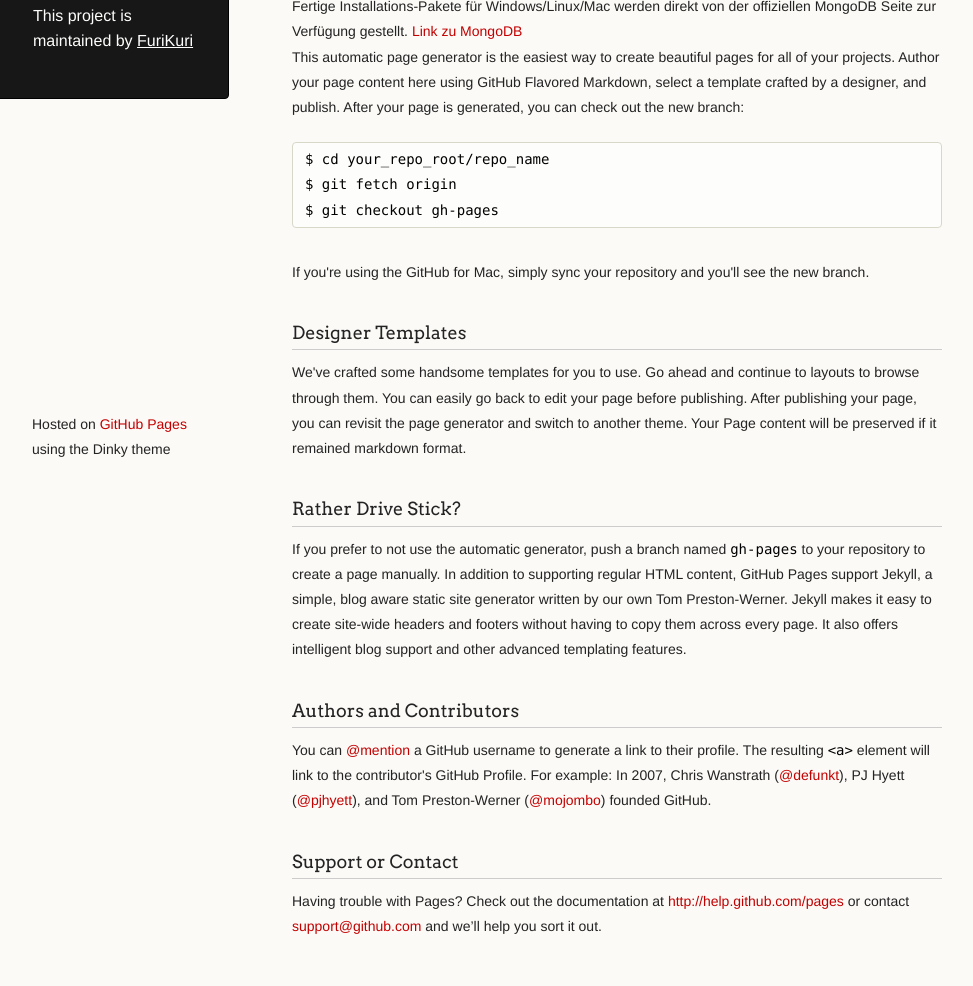
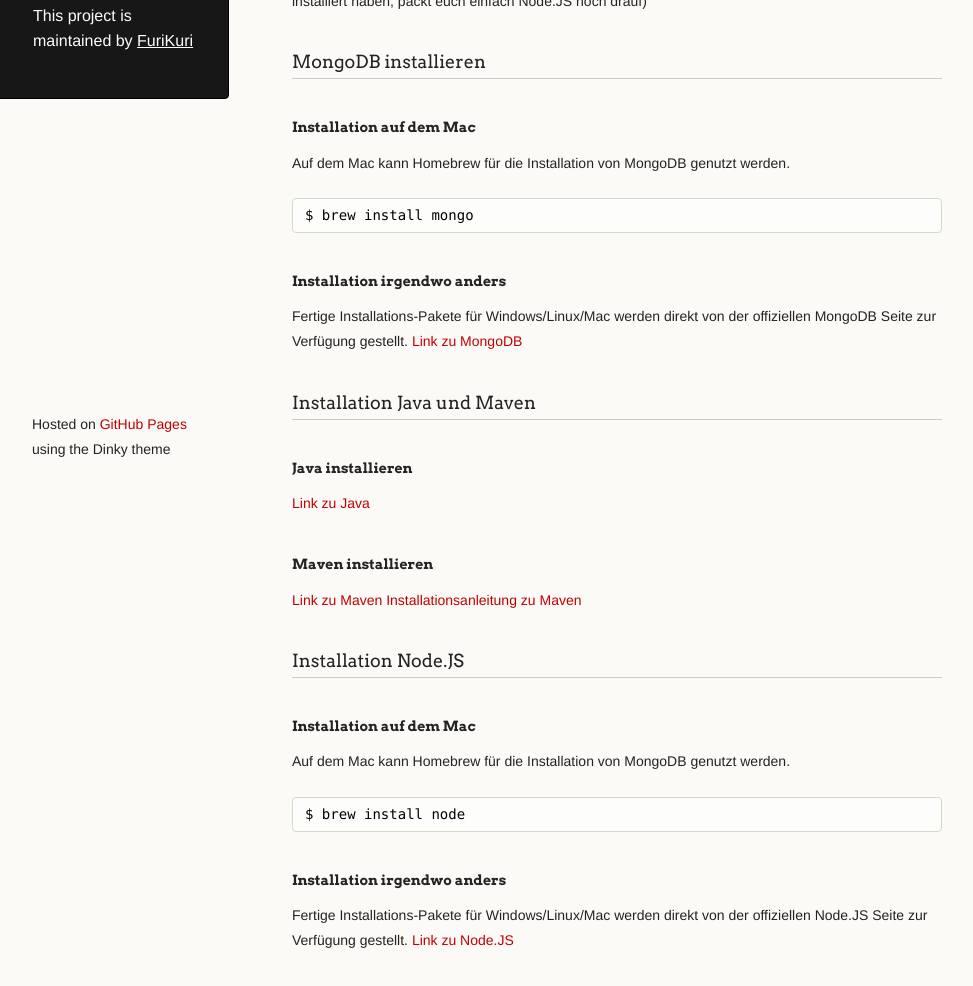
Before and after one commit to FuriKuri/mongodb, a plain HTML site: page index.html in a window 1280 px wide. Shown: the part 306-1292 px from the top of the page, without its empty margins (18-991 px from the left). Drawn offline with Linux system fonts and the light colour scheme.

Commit message:
add full instructions

```diff
--- a/index.html
+++ b/index.html
@@ -30,8 +30,16 @@
 
       </header>
       <section>
-        <h3>
-<a name="welcome-to-github-pages" class="anchor" href="#welcome-to-github-pages"><span class="octicon octicon-link"></span></a>MongoDB installieren</h3>
+        <h2>Der Workshop</h2>
+        Der Workshop wird sich um MongoDB drehen (welch ein Wunder). Dieser wird einen theoretischen Teil haben (Vortrag von mir) +
+        einen praktischen Teil (auf die Tastatur tippern von euch). Damit der letzte Teil problemlos vonstatten gehen kann,
+        würde ich euch bitten euren Rechner diesbezüglich vorzubereiten. Jeder von euch muss MongoDB installieren.
+        Da wir im praktischen Teil nicht nur direkt mit der Datenbank reden werden, sondern uns auch angucken wollen, wie das aus
+        einer Anwendung aussehen würde, muss jeder Java + Maven oder Node.JS installieren. Die Anwendungsübungen sind also in Java oder
+        in JavaScript zu lösen (was euch lieber gefällt, wobei ich die JavaScript Variante bevorzügen würde). Im Zweifel installiert
+        Java, Maven und Node.JS (und da die meisten eh schon Java+Maven installiert haben, packt euch einfach Node.JS noch drauf)
+
+        <h3>MongoDB installieren</h3>
 
 <h4>Installation auf dem Mac</h4>
 <p>
@@ -44,34 +52,26 @@
 Fertige Installations-Pakete für Windows/Linux/Mac werden direkt von der offiziellen MongoDB Seite zur Verfügung gestellt.
 <a href="http://www.mongodb.org/downloads">Link zu MongoDB</a>
 
-<p>This automatic page generator is the easiest way to create beautiful pages for all of your projects. Author your page content here using GitHub Flavored Markdown, select a template crafted by a designer, and publish. After your page is generated, you can check out the new branch:</p>
 
-<pre><code>$ cd your_repo_root/repo_name
-$ git fetch origin
-$ git checkout gh-pages
+<h3>Installation Java und Maven</h3>
+<h4>Java installieren</h4>
+<a href="http://www.oracle.com/technetwork/java/javase/downloads/index.html">Link zu Java</a>
+
+<h4>Maven installieren</h4>
+<a href="http://maven.apache.org/download.cgi">Link zu Maven</a>
+<a href="http://maven.apache.org/download.cgi#Installation">Installationsanleitung zu Maven</a>
+
+<h3>Installation Node.JS</h3>
+<h4>Installation auf dem Mac</h4>
+<p>
+  Auf dem Mac kann Homebrew für die Installation von MongoDB genutzt werden.
+</p>
+<pre><code>$ brew install node
 </code></pre>
+<h4>Installation irgendwo anders</h4>
+Fertige Installations-Pakete für Windows/Linux/Mac werden direkt von der offiziellen Node.JS Seite zur Verfügung gestellt.
+<a href="http://nodejs.org/download/">Link zu Node.JS</a>
 
-<p>If you're using the GitHub for Mac, simply sync your repository and you'll see the new branch.</p>
-
-<h3>
-<a name="designer-templates" class="anchor" href="#designer-templates"><span class="octicon octicon-link"></span></a>Designer Templates</h3>
-
-<p>We've crafted some handsome templates for you to use. Go ahead and continue to layouts to browse through them. You can easily go back to edit your page before publishing. After publishing your page, you can revisit the page generator and switch to another theme. Your Page content will be preserved if it remained markdown format.</p>
-
-<h3>
-<a name="rather-drive-stick" class="anchor" href="#rather-drive-stick"><span class="octicon octicon-link"></span></a>Rather Drive Stick?</h3>
-
-<p>If you prefer to not use the automatic generator, push a branch named <code>gh-pages</code> to your repository to create a page manually. In addition to supporting regular HTML content, GitHub Pages support Jekyll, a simple, blog aware static site generator written by our own Tom Preston-Werner. Jekyll makes it easy to create site-wide headers and footers without having to copy them across every page. It also offers intelligent blog support and other advanced templating features.</p>
-
-<h3>
-<a name="authors-and-contributors" class="anchor" href="#authors-and-contributors"><span class="octicon octicon-link"></span></a>Authors and Contributors</h3>
-
-<p>You can <a href="https://github.com/blog/821" class="user-mention">@mention</a> a GitHub username to generate a link to their profile. The resulting <code>&lt;a&gt;</code> element will link to the contributor's GitHub Profile. For example: In 2007, Chris Wanstrath (<a href="https://github.com/defunkt" class="user-mention">@defunkt</a>), PJ Hyett (<a href="https://github.com/pjhyett" class="user-mention">@pjhyett</a>), and Tom Preston-Werner (<a href="https://github.com/mojombo" class="user-mention">@mojombo</a>) founded GitHub.</p>
-
-<h3>
-<a name="support-or-contact" class="anchor" href="#support-or-contact"><span class="octicon octicon-link"></span></a>Support or Contact</h3>
-
-<p>Having trouble with Pages? Check out the documentation at <a href="http://help.github.com/pages">http://help.github.com/pages</a> or contact <a href="mailto:support@github.com">support@github.com</a> and we’ll help you sort it out.</p>
       </section>
       <footer>
         <p><small>Hosted on <a href="http://pages.github.com">GitHub Pages</a> using the Dinky theme</small></p>
```
